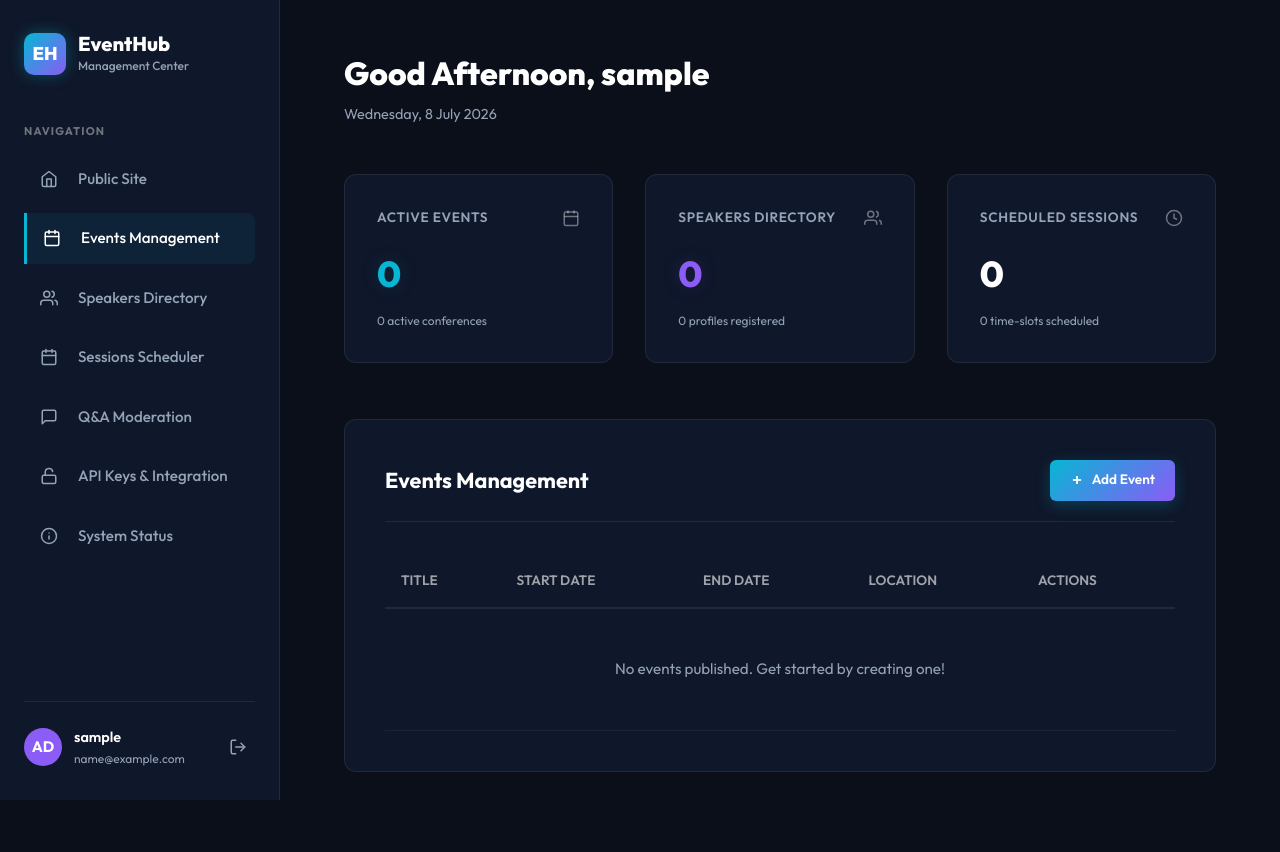
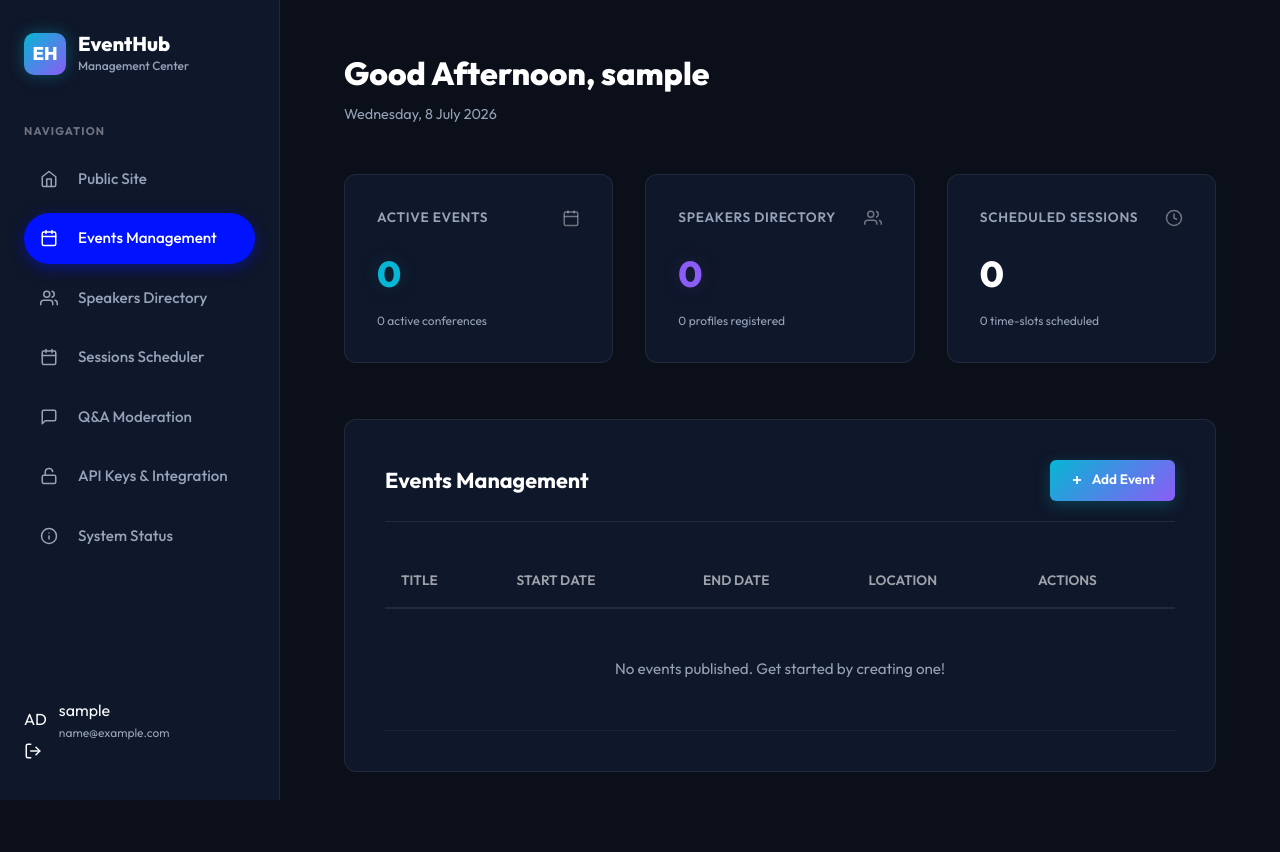
Before and after one commit to imasinde-sudo/gdsai-web, a Django app: page /dashboard/ in a window 1280 px wide. Run offline with Django 5.2, Linux system fonts and the light colour scheme; the visitor is signed in with stand-in values (Sample User, id 1); data that the repository does not hold is empty.

Commit message:
feat: design sidebar capsule links and centered LOGOUT button
- Updated active sidebar link styling to use solid blue capsule design
- Added centered, full-width blue capsule LOGOUT button styled class

```diff
--- a/core/static/css/styles.css
+++ b/core/static/css/styles.css
@@ -704,75 +704,44 @@ a {
   transition: all 0.2s ease;
 }
 
-.sidebar-link:hover, .sidebar-link.active {
+.sidebar-link:hover {
   color: #fff;
   background-color: rgba(255, 255, 255, 0.05);
+  border-radius: 9999px;
 }
 
 .sidebar-link.active {
-  background-color: rgba(6, 182, 212, 0.08);
-  border-left: 3px solid var(--accent-cyan);
-  border-top-left-radius: 0;
-  border-bottom-left-radius: 0;
+  color: #fff !important;
+  background-color: #0012ff !important;
+  border-radius: 9999px !important;
+  border-left: none !important;
+  box-shadow: 0 4px 15px rgba(0, 18, 255, 0.4);
 }
 
-.sidebar-profile {
-  display: flex;
-  align-items: center;
-  justify-content: space-between;
-  padding-top: 1.5rem;
-  border-top: 1px solid rgba(255, 255, 255, 0.08);
-  margin-top: auto;
-}
-
-.profile-info {
-  display: flex;
-  align-items: center;
-  gap: 0.75rem;
-}
-
-.profile-avatar {
-  width: 38px;
-  height: 38px;
-  border-radius: 50%;
-  background-color: var(--accent-purple);
-  color: #fff;
+.btn-sidebar-logout {
   display: flex;
   align-items: center;
   justify-content: center;
+  gap: 0.75rem;
+  width: 100%;
+  padding: 0.85rem 1.5rem;
+  background-color: #0012ff;
+  color: #fff;
+  border-radius: 9999px;
   font-weight: 700;
   font-size: 0.95rem;
+  text-transform: uppercase;
+  border: none;
+  cursor: pointer;
+  transition: all 0.2s ease;
+  box-shadow: 0 4px 15px rgba(0, 18, 255, 0.4);
+  text-decoration: none;
 }
 
-.profile-meta {
-  display: flex;
-  flex-direction: column;
-}
-
-.profile-name {
-  font-size: 0.9rem;
-  font-weight: 600;
-  color: #fff;
-}
-
-.profile-email {
-  font-size: 0.75rem;
-  color: var(--text-muted);
-}
-
-.btn-logout {
-  background: none;
-  border: none;
-  color: var(--text-muted);
-  cursor: pointer;
-  padding: 0.5rem;
-  display: flex;
-  align-items: center;
-  transition: color 0.2s ease;
-}
-
-.btn-logout:hover {
-  color: var(--accent-red);
+.btn-sidebar-logout:hover {
+  background-color: #000ecc;
+  transform: translateY(-2px);
+  box-shadow: 0 6px 20px rgba(0, 18, 255, 0.6);
 }
 
 /* Dashboard Content */
```
